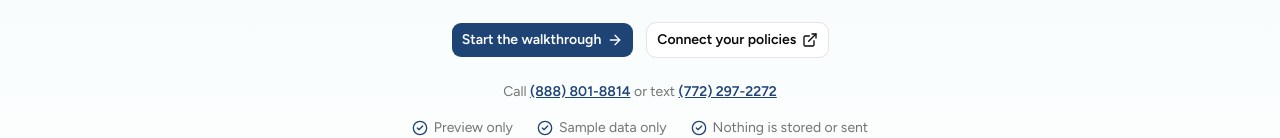
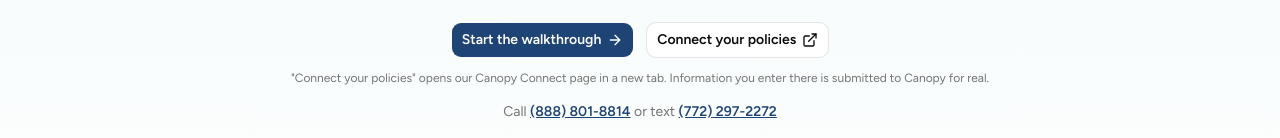
Before and after one commit to breverdbidder/protection-partners-life-dev, a Next.js app: page / in a window 1280 px wide. Shown: the part 806-944 px from the top of the page. Built offline with nearby package versions, Linux system fonts and the light colour scheme; no server answers.

Commit message:
Refactor paragraph text and styles in page.tsx
Updated paragraph text and adjusted margin classes.

```diff
--- a/src/app/page.tsx
+++ b/src/app/page.tsx
@@ -57,7 +57,8 @@ export default function HomePage() {
                 <a href={CANOPY_URL} target="_blank" rel="noopener noreferrer">Connect your policies <ExternalLink className="size-4" aria-hidden /></a>
               </Button>
             </div>
-            <p className="mt-6 text-sm text-muted-foreground">
+            <p className="mt-3 text-xs text-muted-foreground">"Connect your policies" opens our Canopy Connect page in a new tab. Information you enter there is submitted to Canopy for real.</p>
+            <p className="mt-4 text-sm text-muted-foreground">
               Call <a className="font-semibold text-navy underline" href={`tel:${siteConfig.phone.tel}`}>{siteConfig.phone.display}</a>
               {" "}or text <a className="font-semibold text-navy underline" href={`sms:${siteConfig.text.sms}`}>{siteConfig.text.display}</a>
             </p>
```
